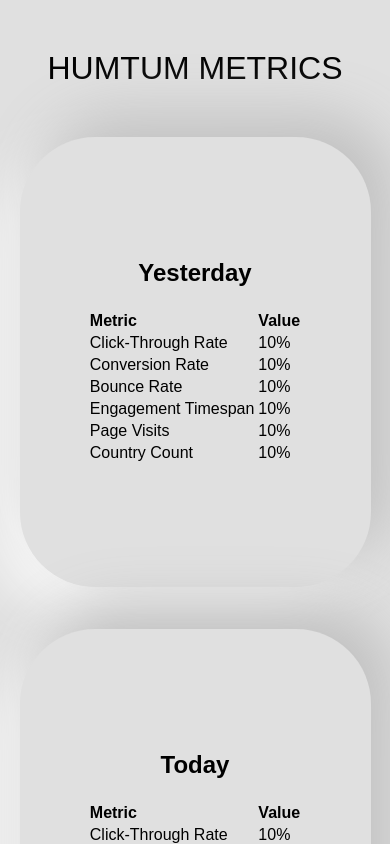
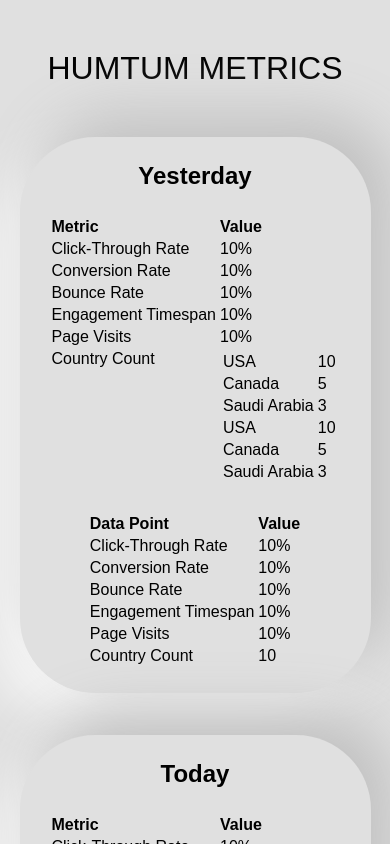
Before and after one commit to AnmolS1/dht-analytics, an Angular app: page / in a window 390 px wide. Shown: the top 844 px of the page. Built offline with nearby package versions, Linux system fonts and the light colour scheme.

Commit message:
updated styling
i'm only pushing because i need to make sure this looks ok on mobile, can't seem to connect to the IP of the windows computer even locally

```diff
--- a/angular.json
+++ b/angular.json
@@ -58,6 +58,10 @@
 				},
 				"serve": {
 					"builder": "@angular-devkit/build-angular:dev-server",
+					"options": {
+						"host": "0.0.0.0",
+						"port": 4200
+					},
 					"configurations": {
 						"production": {
 							"buildTarget": "analytics:build:production"
@@ -87,5 +91,8 @@
 				}
 			}
 		}
-	}
+  },
+  "cli": {
+    "analytics": "57af1c91-f99f-4183-9157-7ad03d9f0960"
+  }
 }
--- a/package.json
+++ b/package.json
@@ -21,6 +21,7 @@
 		"@angular/platform-server": "^17.3.0",
 		"@angular/router": "^17.3.0",
 		"@angular/ssr": "^17.3.11",
+		"@vercel/postgres": "^0.10.0",
 		"express": "^4.18.2",
 		"rxjs": "~7.8.0",
 		"tslib": "^2.3.0",
--- a/src/app/box/box.component.html
+++ b/src/app/box/box.component.html
@@ -29,8 +29,72 @@
 				<td>10%</td>
 			</tr>
 			<tr>
+				<td style="vertical-align:top">Country Count</td>
+				<td>
+					<table>
+						<tbody>
+							<tr>
+								<td>USA</td>
+								<td>10</td>
+							</tr>
+							<tr>
+								<td>Canada</td>
+								<td>5</td>
+							</tr>
+							<tr>
+								<td>Saudi Arabia</td>
+								<td>3</td>
+							</tr>
+							<tr>
+								<td>USA</td>
+								<td>10</td>
+							</tr>
+							<tr>
+								<td>Canada</td>
+								<td>5</td>
+							</tr>
+							<tr>
+								<td>Saudi Arabia</td>
+								<td>3</td>
+							</tr>
+						</tbody>
+					</table>
+				</td>
+			</tr>
+		</tbody>
+	</table>
+
+	<table id="data-points">
+		<thead>
+			<tr>
+				<th>Data Point</th>
+				<th>Value</th>
+			</tr>
+		</thead>
+		<tbody>
+			<tr>
+				<td>Click-Through Rate</td>
+				<td>10%</td>
+			</tr>
+			<tr>
+				<td>Conversion Rate</td>
+				<td>10%</td>
+			</tr>
+			<tr>
+				<td>Bounce Rate</td>
+				<td>10%</td>
+			</tr>
+			<tr>
+				<td>Engagement Timespan</td>
+				<td>10%</td>
+			</tr>
+			<tr>
+				<td>Page Visits</td>
+				<td>10%</td>
+			</tr>
+			<tr>
 				<td>Country Count</td>
-				<td>10%</td>
+				<td>10</td>
 			</tr>
 		</tbody>
 	</table>
--- a/src/app/box/box.component.scss
+++ b/src/app/box/box.component.scss
@@ -11,10 +11,9 @@
 	align-items: center;
 	margin: 0;
 
-	row-gap: 5%;
+	row-gap: 25px;
 
 	width: calc(80vw / 3);
-	height: calc(80vw / 3);
 	min-width: 450px;
 	min-height: 450px;
 
@@ -24,7 +23,7 @@
 	}
 
 	h2 {
-		margin: 0;
+		margin: 25px 0 0 0;
 		text-align: center;
 	}
 
@@ -32,4 +31,8 @@
 		padding: 0 auto;
 		text-align: left;
 	}
+
+	#data-points {
+		margin: 0 0 25px 0;
+	}
 }
```
Also changed, not shown: 2 other files (tests, documents, lock files or other folders).
